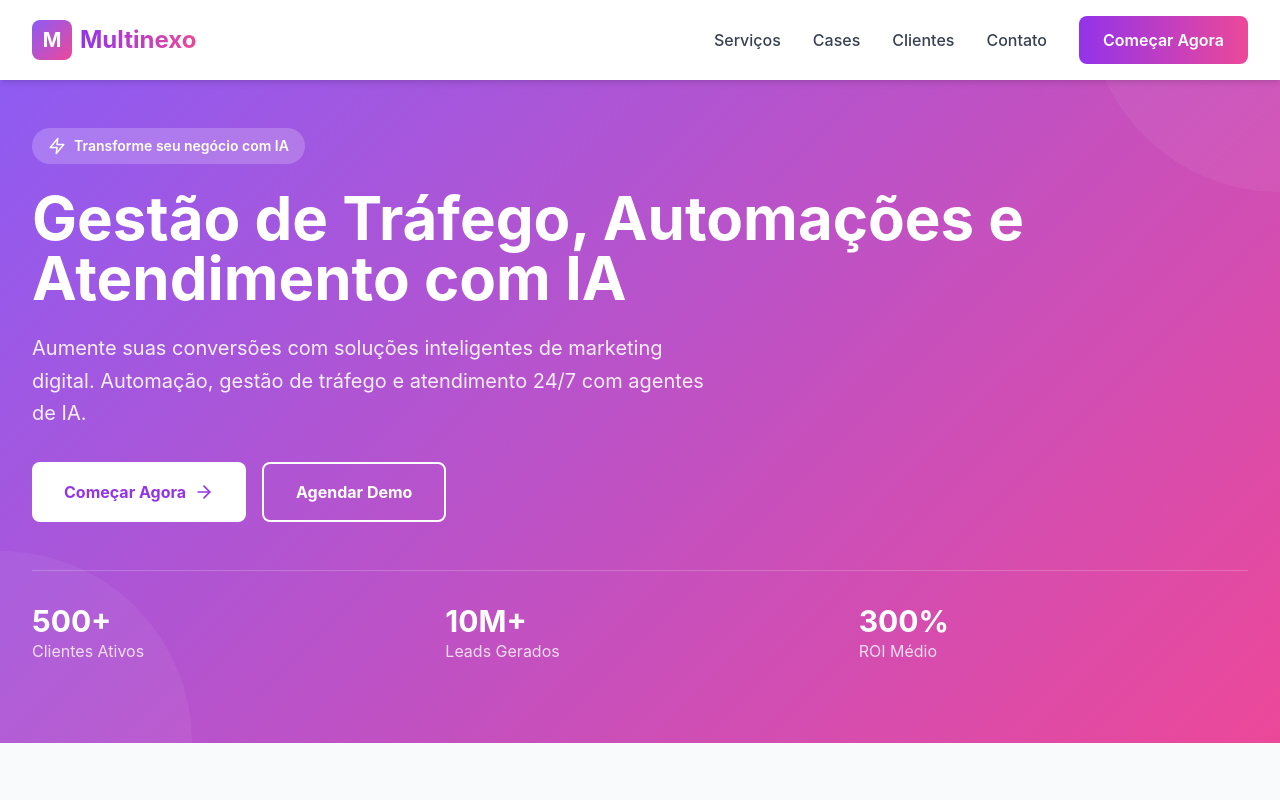
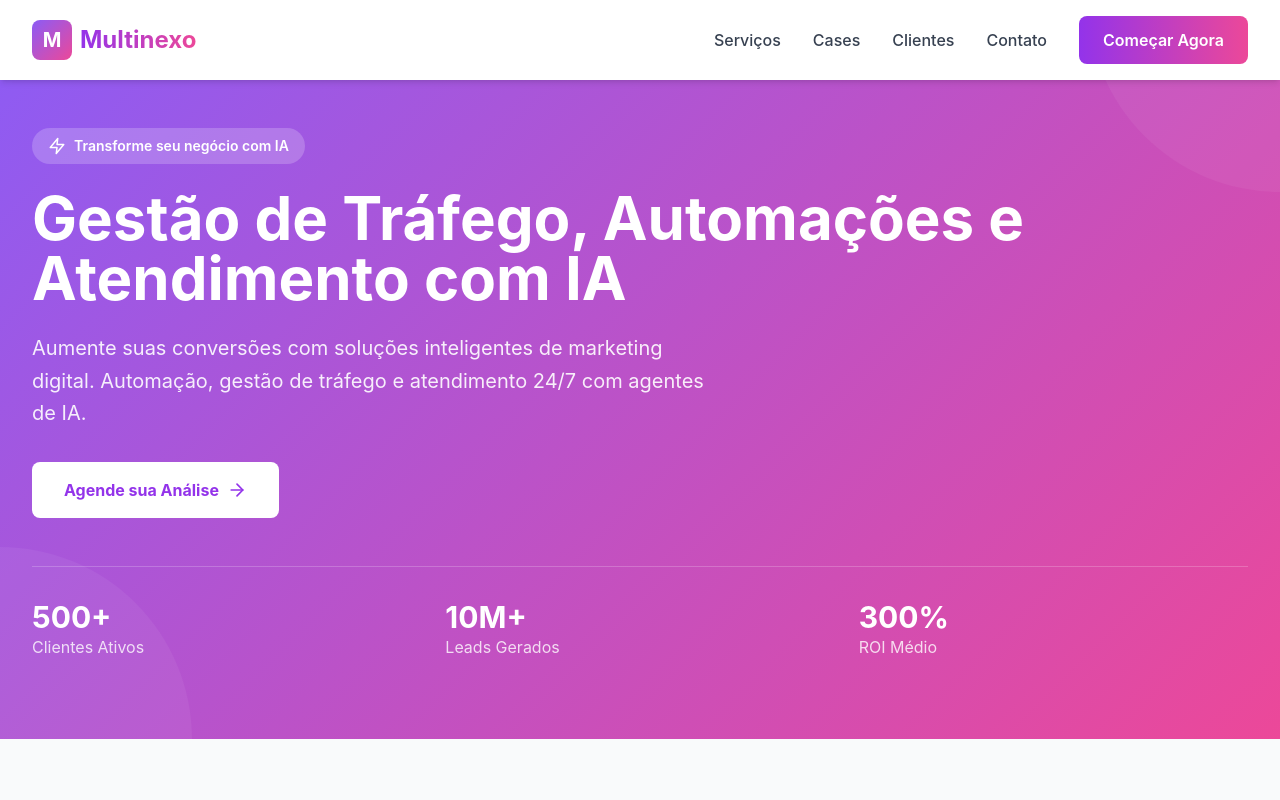
Before and after one commit to svconquiste-star/Multinexo, a Next.js app: page / in a window 1280 px wide. Shown: the top 800 px of the page. Built offline with nearby package versions, Linux system fonts and the light colour scheme.

Commit message:
Update Hero CTA: change 'Começar Agora' to 'Agende sua Análise' with link to contact section, remove 'Agendar Demo' button

```diff
--- a/components/CTA.tsx
+++ b/components/CTA.tsx
@@ -6,7 +6,7 @@ export default function CTA() {
   const whatsappLink = 'https://wa.me/5531993121211?text=Olá%20Multinexo!%20Gostaria%20de%20agendar%20uma%20consulta%20para%20conhecer%20seus%20serviços.'
 
   return (
-    <section className="py-20 px-4 sm:px-6 lg:px-8 gradient-primary relative overflow-hidden">
+    <section id="contact" className="py-20 px-4 sm:px-6 lg:px-8 gradient-primary relative overflow-hidden">
       {/* Background decoration */}
       <div className="absolute top-0 right-0 w-96 h-96 bg-white opacity-5 rounded-full -mr-48 -mt-48"></div>
       <div className="absolute bottom-0 left-0 w-96 h-96 bg-white opacity-5 rounded-full -ml-48 -mb-48"></div>
--- a/components/Hero.tsx
+++ b/components/Hero.tsx
@@ -25,13 +25,10 @@ export default function Hero() {
           </p>
 
           <div className="flex flex-col sm:flex-row gap-4 mb-12">
-            <button className="flex items-center justify-center space-x-2 px-8 py-4 bg-white text-purple-600 font-bold rounded-lg hover:shadow-xl transition-all duration-300 transform hover:scale-105">
-              <span>Começar Agora</span>
+            <a href="#contact" className="flex items-center justify-center space-x-2 px-8 py-4 bg-white text-purple-600 font-bold rounded-lg hover:shadow-xl transition-all duration-300 transform hover:scale-105">
+              <span>Agende sua Análise</span>
               <ArrowRight size={20} />
-            </button>
-            <button className="px-8 py-4 border-2 border-white text-white font-bold rounded-lg hover:bg-white hover:bg-opacity-10 transition-all duration-300">
-              Agendar Demo
-            </button>
+            </a>
           </div>
 
           {/* Stats */}
```
